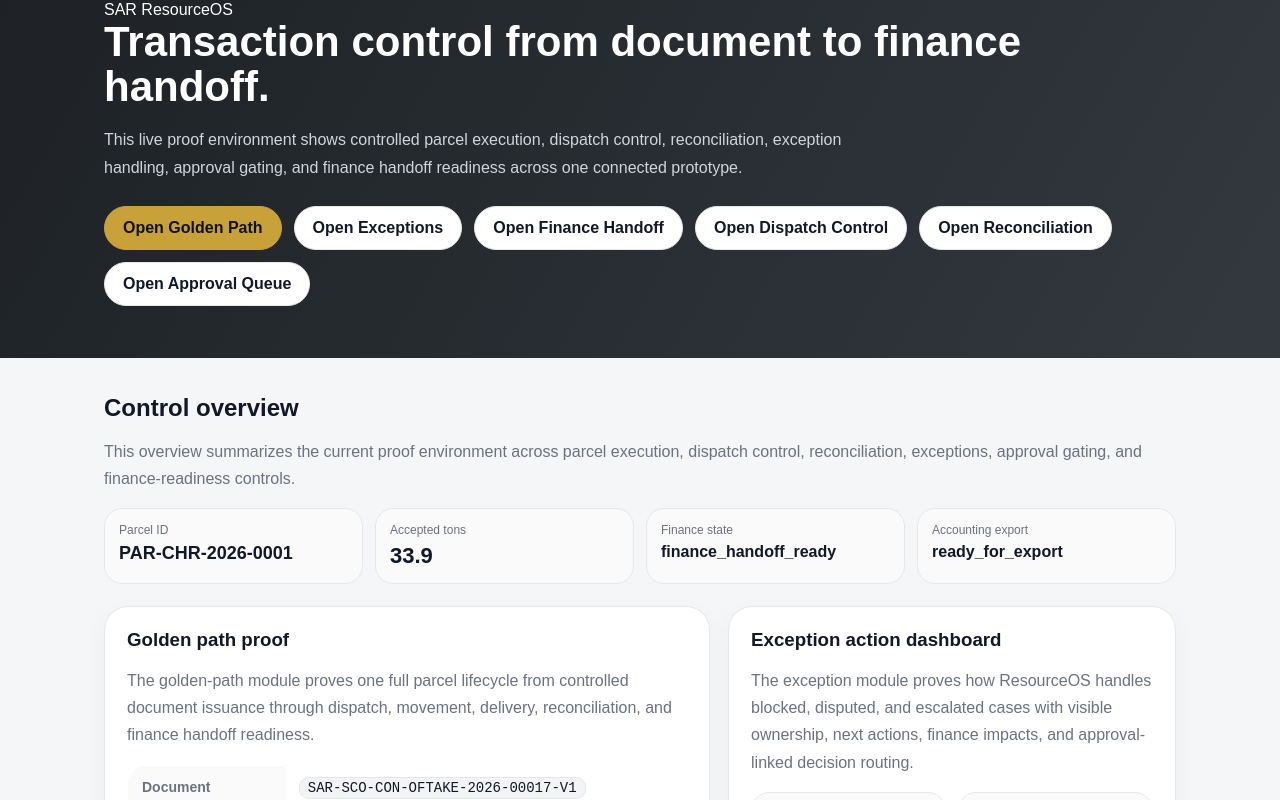
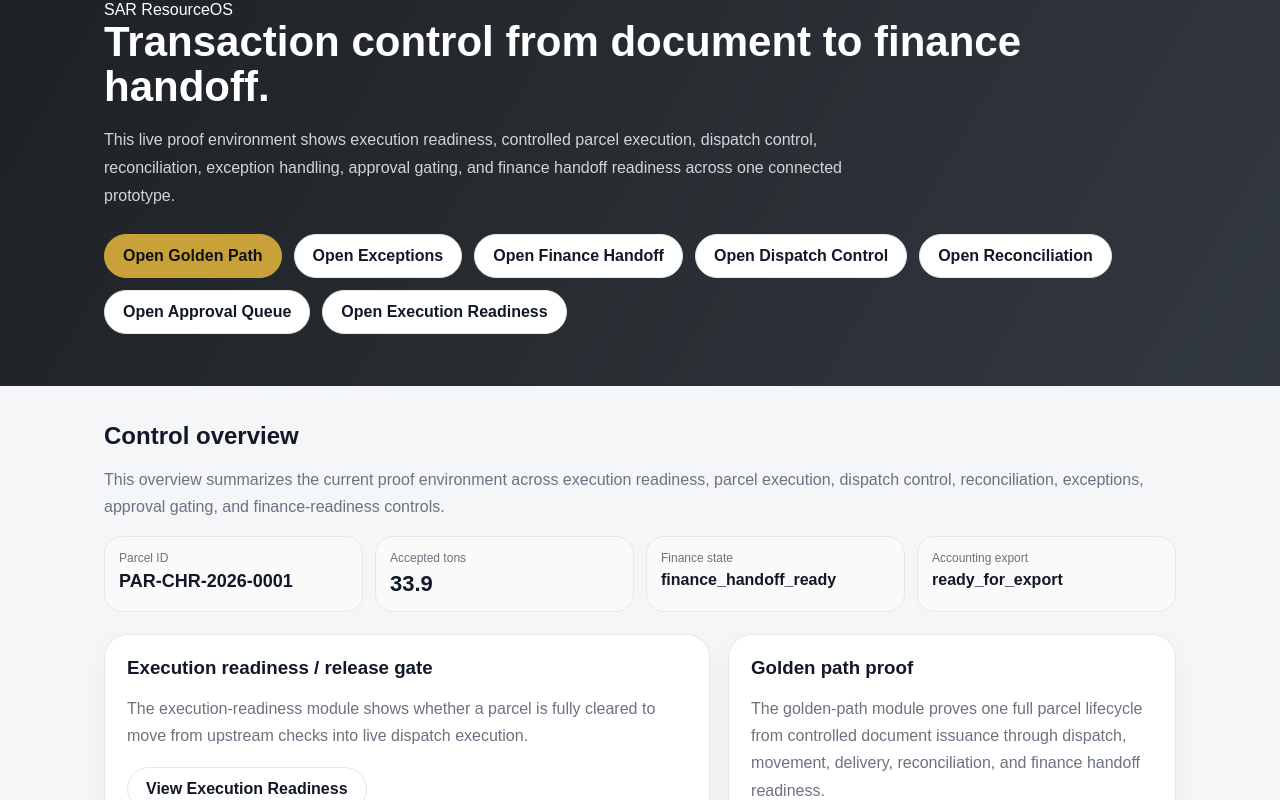
Before and after one commit to shobanesiyanda/sar-resourceos-golden-path-proof, a Next.js app: page / in a window 1280 px wide. Shown: the part 240-1040 px from the top of the page. Built offline with nearby package versions, Linux system fonts and the light colour scheme.

Commit message:
Add execution readiness to homepage

```diff
--- a/app/page.tsx
+++ b/app/page.tsx
@@ -21,9 +21,9 @@ export default function HomePage() {
           <div className="eyebrow">SAR ResourceOS</div>
           <h1>Transaction control from document to finance handoff.</h1>
           <p>
-            This live proof environment shows controlled parcel execution, dispatch control,
-            reconciliation, exception handling, approval gating, and finance handoff readiness
-            across one connected prototype.
+            This live proof environment shows execution readiness, controlled parcel execution,
+            dispatch control, reconciliation, exception handling, approval gating, and finance
+            handoff readiness across one connected prototype.
           </p>
 
           <div style={{ display: "flex", gap: 12, flexWrap: "wrap", marginTop: 24 }}>
@@ -65,6 +65,13 @@ export default function HomePage() {
             >
               Open Approval Queue
             </a>
+            <a
+              className="btn"
+              href="/execution-readiness"
+              style={{ background: "white", color: "#111827", borderColor: "#e5e7eb" }}
+            >
+              Open Execution Readiness
+            </a>
           </div>
         </div>
       </section>
@@ -75,8 +82,9 @@ export default function HomePage() {
             <div>
               <h2>Control overview</h2>
               <p className="muted">
-                This overview summarizes the current proof environment across parcel execution,
-                dispatch control, reconciliation, exceptions, approval gating, and finance-readiness controls.
+                This overview summarizes the current proof environment across execution readiness,
+                parcel execution, dispatch control, reconciliation, exceptions, approval gating,
+                and finance-readiness controls.
               </p>
             </div>
           </div>
@@ -107,6 +115,20 @@ export default function HomePage() {
           </div>
 
           <div className="grid grid-2" style={{ marginTop: 22 }}>
+            <div className="card">
+              <h3>Execution readiness / release gate</h3>
+              <p className="muted">
+                The execution-readiness module shows whether a parcel is fully cleared to move
+                from upstream checks into live dispatch execution.
+              </p>
+
+              <div style={{ display: "flex", gap: 12, flexWrap: "wrap", marginTop: 18 }}>
+                <a className="btn" href="/execution-readiness">
+                  View Execution Readiness
+                </a>
+              </div>
+            </div>
+
             <div className="card">
               <h3>Golden path proof</h3>
               <p className="muted">
@@ -150,7 +172,9 @@ export default function HomePage() {
                 </a>
               </div>
             </div>
+          </div>
 
+          <div className="grid grid-2" style={{ marginTop: 22 }}>
             <div className="card">
               <h3>Exception action dashboard</h3>
               <p className="muted">
@@ -187,9 +211,7 @@ export default function HomePage() {
                 </a>
               </div>
             </div>
-          </div>
 
-          <div className="grid grid-2" style={{ marginTop: 22 }}>
             <div className="card">
               <h3>Finance handoff dashboard</h3>
               <p className="muted">
@@ -203,7 +225,9 @@ export default function HomePage() {
                 </a>
               </div>
             </div>
+          </div>
 
+          <div className="grid grid-2" style={{ marginTop: 22 }}>
             <div className="card">
               <h3>Dispatch control dashboard</h3>
               <p className="muted">
@@ -217,9 +241,7 @@ export default function HomePage() {
                 </a>
               </div>
             </div>
-          </div>
 
-          <div className="grid grid-2" style={{ marginTop: 22 }}>
             <div className="card">
               <h3>Reconciliation dashboard</h3>
               <p className="muted">
@@ -233,8 +255,9 @@ export default function HomePage() {
                 </a>
               </div>
             </div>
+          </div>
 
-            <div className="card">
+          <div className="card" style={{ marginTop: 22 }}>
             <h3>Approval queue dashboard</h3>
             <p className="muted">
               The approval queue module shows pending approvals, rejections, approval owners,
@@ -248,7 +271,6 @@ export default function HomePage() {
             </div>
           </div>
         </div>
-        </div>
       </section>
     </>
   );
```
Lines whose indentation alone changed are shown as unchanged.
